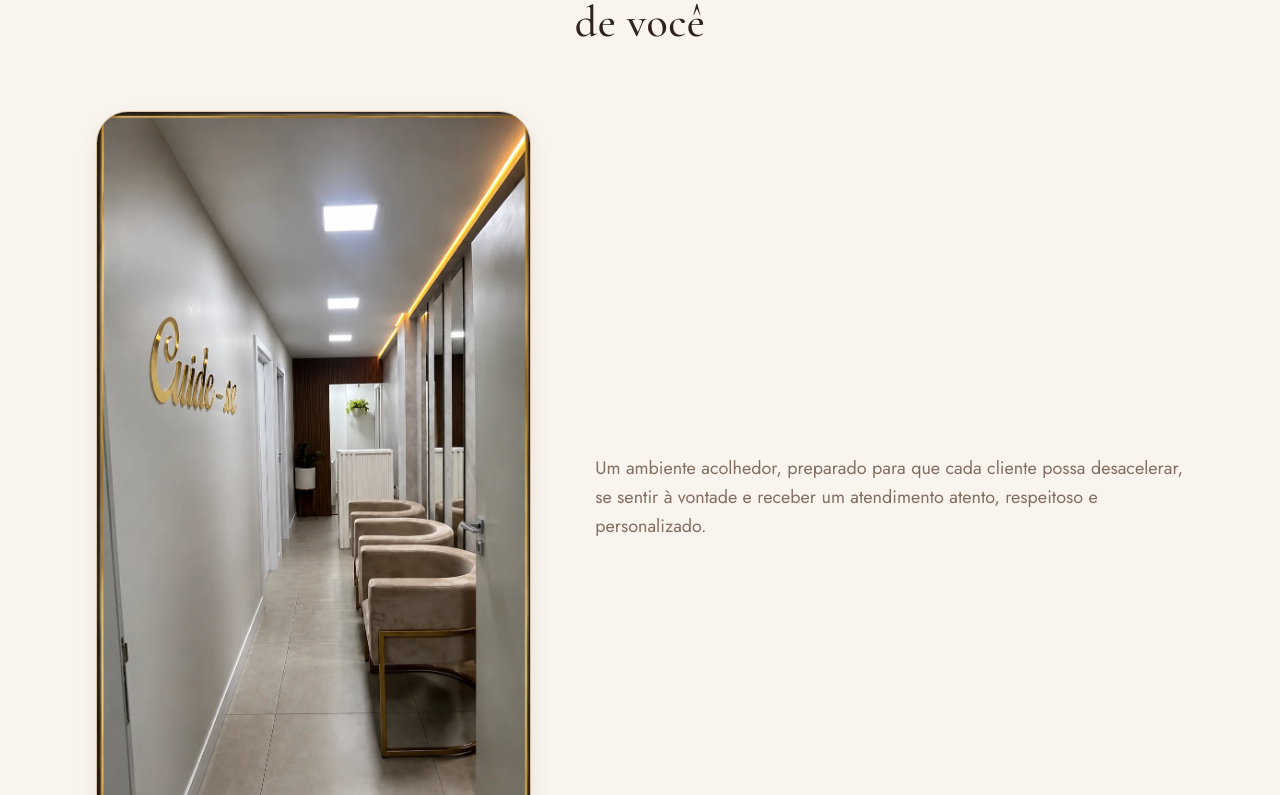
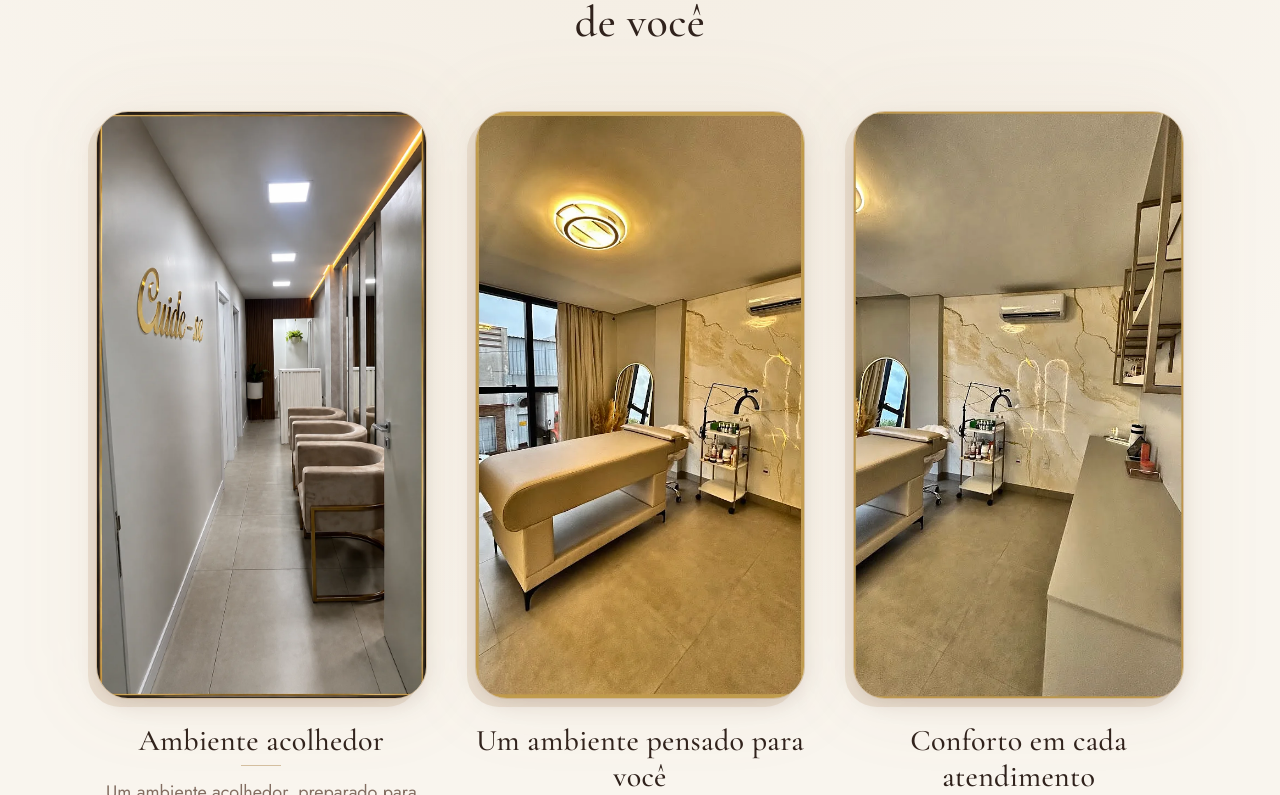
Before and after one commit to vitordematos2016-cloud/estetica-leticia-balbinott, a React (Vite) app: page / in a window 1280 px wide. Shown: the part 8025-8820 px from the top of the page. Built offline with nearby package versions, Linux system fonts and the light colour scheme.

Commit message:
Reorganizar e valorizar secao Experiencia

```diff
--- a/src/components/sections/Experience.tsx
+++ b/src/components/sections/Experience.tsx
@@ -1,63 +1,130 @@
+import { motion } from 'motion/react';
 import { siteContent } from '../../data/siteContent';
 import { Container } from '../ui/Container';
 import { SectionHeading } from '../ui/SectionHeading';
 import { PhotoFrame } from '../ui/PhotoFrame';
+import { Reveal, RevealGroup, RevealItem } from '../motion/reveal';
+import { EASE_OUT } from '../motion/variants';
 import corredorImage from '../../assets/leh-estetic/corredor-leh-estetic.webp';
 import salaImage from '../../assets/leh-estetic/sala-principal-leh-estetic.webp';
 import salaSecundariaImage from '../../assets/leh-estetic/sala-secundaria-leh-estetic.webp';
+
+/**
+ * Um "conjunto" completo (foto + título opcional + descrição), tratado como
+ * uma única unidade de interação: passar o mouse ou tocar em qualquer parte
+ * dele (foto ou texto) reage no conjunto inteiro, de forma coordenada.
+ *  - `group-hover:`/`motion-safe:group-hover:` (Tailwind) só disparam em
+ *    ponteiros com hover real — Tailwind v4 já compila `hover`/`group-hover`
+ *    dentro de `@media (hover: hover)`, então nunca ficam presos em toque.
+ *  - `group-active:` cobre toque e clique nos dois, sempre solta ao soltar.
+ *  - `whileTap` do Motion comprime o conjunto inteiro; é neutralizado
+ *    automaticamente pelo MotionConfig reducedMotion="user" global (só
+ *    afeta valores de transform, por isso o deslocamento do título usa
+ *    `motion-safe:` em paralelo — cor, sombra e borda continuam podendo
+ *    mudar, só que instantâneas, via a regra global de reduced-motion já
+ *    existente em index.css).
+ */
+function ExperienceSet({
+  image,
+  alt,
+  title,
+  text,
+}: {
+  image: string;
+  alt: string;
+  title?: string;
+  text: string;
+}) {
+  return (
+    <motion.div
+      className="group relative flex flex-col items-center gap-6 text-center"
+      whileTap={{ scale: 0.99 }}
+      transition={{ duration: 0.15, ease: EASE_OUT }}
+    >
+      <div className="relative mx-auto w-full max-w-xs sm:max-w-sm lg:max-w-none">
+        <div
+          aria-hidden="true"
+          className="absolute inset-0 -translate-x-2 translate-y-2 rounded-[2rem] bg-beige/40"
+        />
+        <div
+          aria-hidden="true"
+          className="pointer-events-none absolute -inset-3 rounded-[2.5rem] bg-gold/10 opacity-60 blur-2xl transition-opacity duration-300 group-hover:opacity-100 group-active:opacity-100"
+        />
+        <PhotoFrame
+          src={image}
+          alt={alt}
+          className="relative w-full transition-shadow duration-300 group-hover:border-gold/70 group-hover:shadow-warm group-active:border-gold/70 group-active:shadow-warm"
+        />
+      </div>
+
+      <div className="flex flex-col items-center gap-3">
+        {title && (
+          <div className="flex flex-col items-center gap-1.5 transition-transform duration-300 motion-safe:group-hover:-translate-y-0.5">
+            <h3 className="text-2xl text-brown-dark transition-colors duration-300 group-hover:text-gold group-active:text-gold sm:text-3xl">
+              {title}
+            </h3>
+            <span
+              aria-hidden="true"
+              className="h-px w-10 bg-gold/50 transition-all duration-300 group-hover:w-16 group-active:w-16"
+            />
+          </div>
+        )}
+        <p className="max-w-sm text-base leading-relaxed text-brown/75 transition-colors duration-300 group-hover:text-brown-dark group-active:text-brown-dark sm:text-lg">
+          {text}
+        </p>
+      </div>
+    </motion.div>
+  );
+}
 
 export function Experience() {
   const { experience, brand } = siteContent;
   const [salaBlock, salaSecundariaBlock] = experience.additionalBlocks;
 
   const additionalPhotos = [
+    salaSecundariaBlock && {
+      block: salaSecundariaBlock,
+      image: salaSecundariaImage,
+      alt: `Sala de atendimento da ${brand.name}, com maca profissional e parede em mármore com iluminação decorativa.`,
+    },
     salaBlock && {
       block: salaBlock,
       image: salaImage,
       alt: `Sala de atendimento da ${brand.name}, com maca profissional, iluminação aconchegante e decoração em tons de bege e dourado.`,
     },
-    salaSecundariaBlock && {
-      block: salaSecundariaBlock,
-      image: salaSecundariaImage,
-      alt: `Sala de atendimento da ${brand.name}, com maca profissional e parede em mármore com iluminação decorativa.`,
-    },
   ].filter((entry): entry is { block: (typeof experience.additionalBlocks)[number]; image: string; alt: string } => !!entry);
 
   return (
-    <section id="experiencia" className="bg-cream-light/40 py-24 sm:py-28">
-      <Container className="flex flex-col gap-16">
-        <SectionHeading eyebrow="Experiência" title={experience.title} />
+    <section id="experiencia" className="relative overflow-hidden bg-cream-light/40 py-24 sm:py-28">
+      <div
+        aria-hidden="true"
+        className="pointer-events-none absolute inset-0 bg-[radial-gradient(circle_at_50%_0%,rgba(177,138,85,0.08),transparent_60%)]"
+      />
 
-        <div className="grid gap-10 lg:grid-cols-[0.85fr_1.15fr] lg:items-center lg:gap-16">
-          <PhotoFrame
-            src={corredorImage}
-            alt={`Corredor de espera da ${brand.name}, com poltronas, iluminação acolhedora e a frase "Cuide-se" na parede.`}
-            className="mx-auto w-full max-w-sm lg:max-w-none"
-          />
-          <p className="text-base leading-relaxed text-brown/75 sm:text-lg">{experience.text}</p>
-        </div>
+      <Container className="relative flex flex-col gap-16">
+        <Reveal>
+          <SectionHeading eyebrow="Experiência" title={experience.title} />
+        </Reveal>
 
-        {additionalPhotos.map(({ block, image, alt }, index) => {
-          const imageOnRight = index % 2 === 0;
-          return (
-            <div
-              key={block.title}
-              className={`grid gap-10 lg:items-center lg:gap-16 ${
-                imageOnRight ? 'lg:grid-cols-[1.15fr_0.85fr]' : 'lg:grid-cols-[0.85fr_1.15fr]'
-              }`}
-            >
-              <PhotoFrame
-                src={image}
-                alt={alt}
-                className={`mx-auto w-full max-w-sm lg:max-w-none ${imageOnRight ? 'lg:order-2' : 'lg:order-1'}`}
-              />
-              <div className={`flex flex-col gap-3 ${imageOnRight ? 'lg:order-1' : 'lg:order-2'}`}>
-                <h3 className="text-2xl text-brown-dark sm:text-3xl">{block.title}</h3>
-                <p className="text-base leading-relaxed text-brown/75 sm:text-lg">{block.text}</p>
-              </div>
-            </div>
-          );
-        })}
+        <RevealGroup
+          stagger={0.12}
+          className="grid gap-x-10 gap-y-16 sm:grid-cols-2 lg:grid-cols-3 lg:gap-x-12"
+        >
+          <RevealItem>
+            <ExperienceSet
+              image={corredorImage}
+              alt={`Corredor de espera da ${brand.name}, com poltronas, iluminação acolhedora e a frase "Cuide-se" na parede.`}
+              title="Ambiente acolhedor"
+              text={experience.text}
+            />
+          </RevealItem>
+
+          {additionalPhotos.map(({ block, image, alt }) => (
+            <RevealItem key={block.title}>
+              <ExperienceSet image={image} alt={alt} title={block.title} text={block.text} />
+            </RevealItem>
+          ))}
+        </RevealGroup>
       </Container>
     </section>
   );
```
